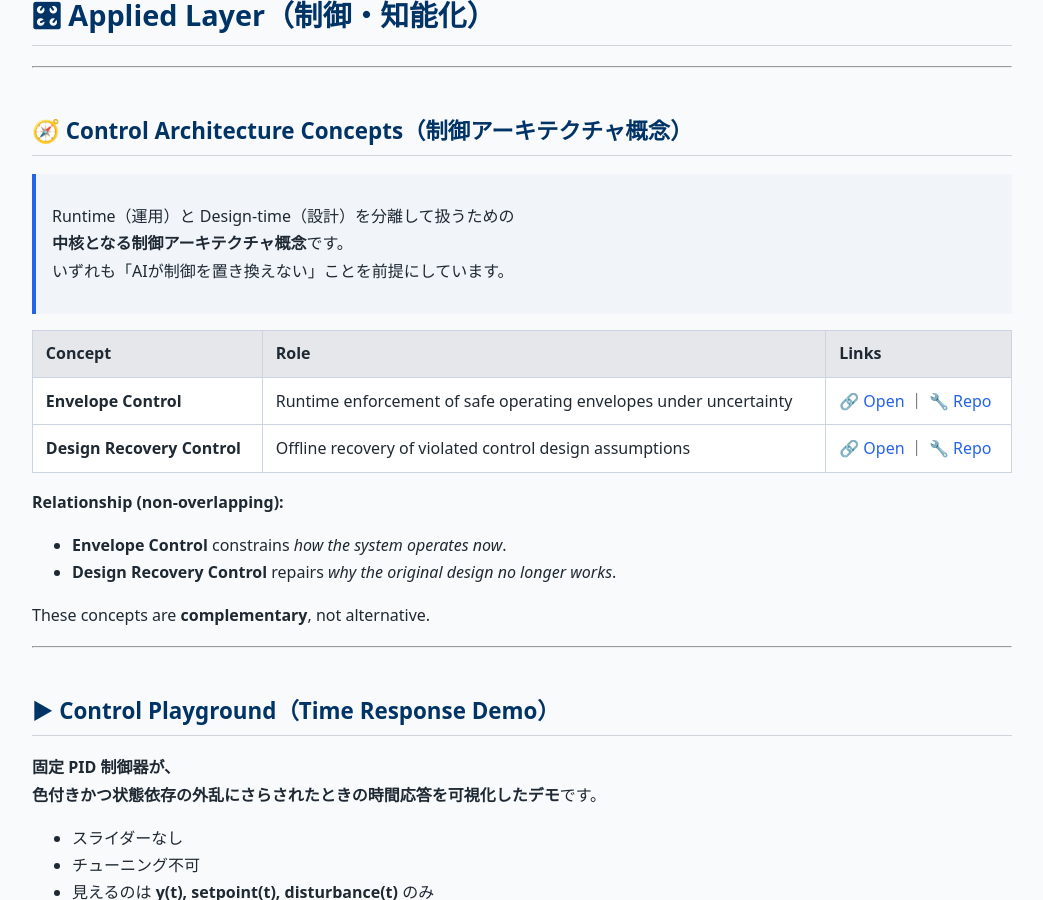
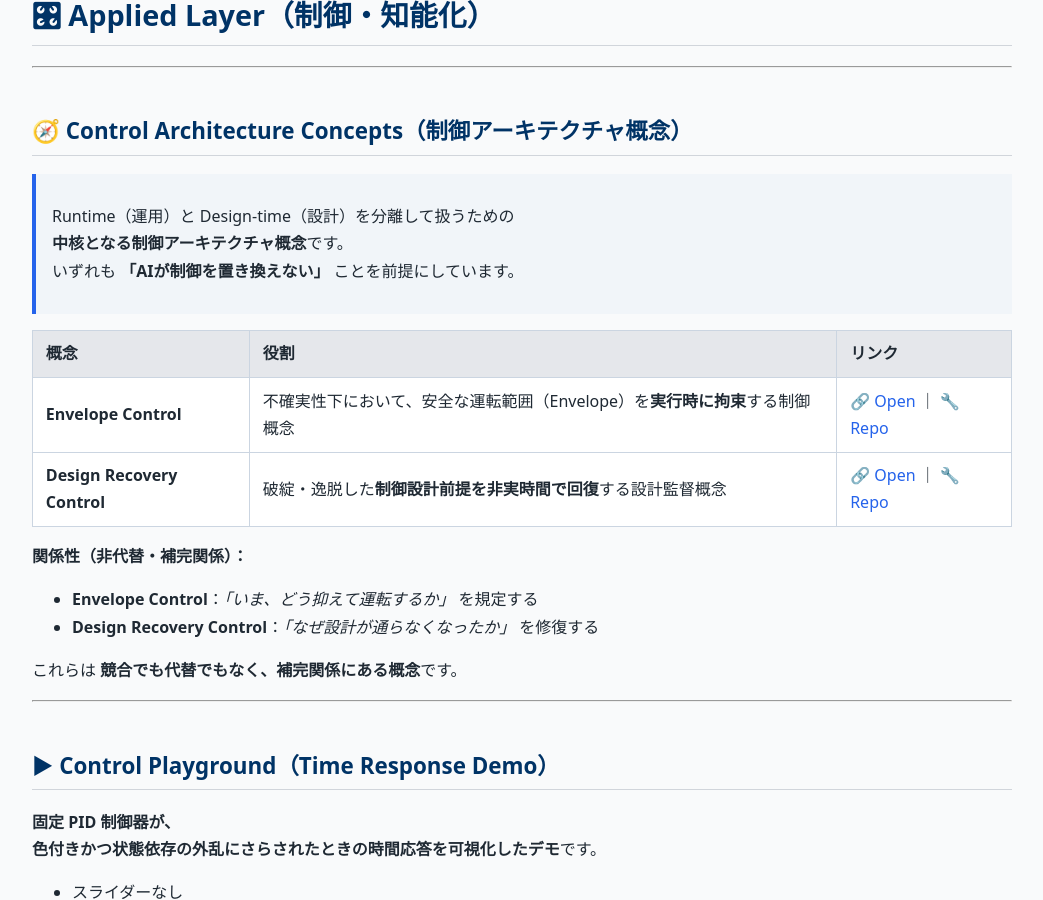
Before and after one commit to Samizo-AITL/Samizo-AITL.github.io, a Jekyll site: the page built from index.md, in a window 1280 px wide and 900 px high, scrolled down 6809 px. Shown: the whole window, without its empty margins (118-1161 px from the left). Built offline with Jekyll 4.4.1, drawn with Linux system fonts in a browser that asks for light colours.

Commit message:
Update index.md

```diff
--- a/index.md
+++ b/index.md
@@ -199,18 +199,18 @@ OpenLane2（v2）を用いて **SRAM hard macro を統合し、RTL → GDS ま
 
 > Runtime（運用）と Design-time（設計）を分離して扱うための
 > **中核となる制御アーキテクチャ概念**です。
-> いずれも「AIが制御を置き換えない」ことを前提にしています。
+> いずれも **「AIが制御を置き換えない」** ことを前提にしています。
 
-| Concept | Role | Links |
+| 概念 | 役割 | リンク |
 |---|---|---|
-| **Envelope Control** | Runtime enforcement of safe operating envelopes under uncertainty | 🔗 [Open](https://samizo-aitl.github.io/envelope-control/) ｜ 🔧 [Repo](https://github.com/Samizo-AITL/envelope-control) |
-| **Design Recovery Control** | Offline recovery of violated control design assumptions | 🔗 [Open](https://samizo-aitl.github.io/design-recovery-control/) ｜ 🔧 [Repo](https://github.com/Samizo-AITL/design-recovery-control) |
+| **Envelope Control** | 不確実性下において、安全な運転範囲（Envelope）を**実行時に拘束**する制御概念 | 🔗 [Open](https://samizo-aitl.github.io/envelope-control/) ｜ 🔧 [Repo](https://github.com/Samizo-AITL/envelope-control) |
+| **Design Recovery Control** | 破綻・逸脱した**制御設計前提を非実時間で回復**する設計監督概念 | 🔗 [Open](https://samizo-aitl.github.io/design-recovery-control/) ｜ 🔧 [Repo](https://github.com/Samizo-AITL/design-recovery-control) |
 
-**Relationship (non-overlapping):**
-- **Envelope Control** constrains *how the system operates now*.
-- **Design Recovery Control** repairs *why the original design no longer works*.
+**関係性（非代替・補完関係）：**
+- **Envelope Control**：*「いま、どう抑えて運転するか」* を規定する
+- **Design Recovery Control**：*「なぜ設計が通らなくなったか」* を修復する
 
-These concepts are **complementary**, not alternative.
+これらは **競合でも代替でもなく、補完関係にある概念**です。
 
 ---
 
```
